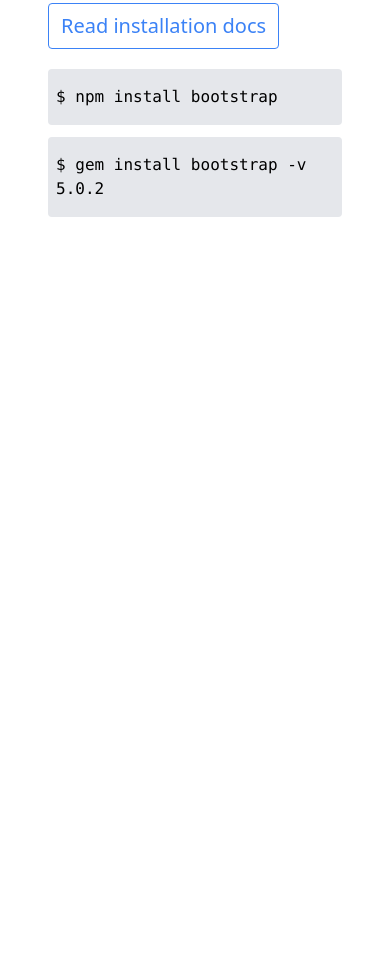
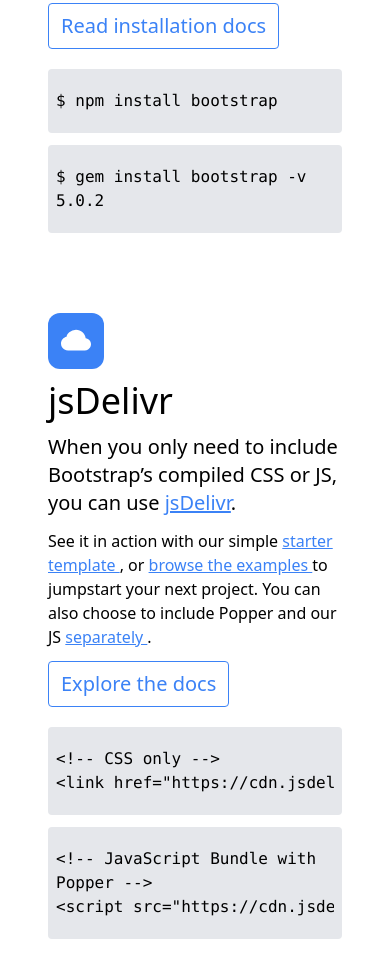
Before and after one commit to victormartinezj/tailwind-bootstrap, a website built with Vite: page index.html in a window 390 px wide. Shown: the part 1685-2662 px from the top of the page. Before the commit the page ends 1982 px from the top, so only its background shows below. Built offline with nearby package versions, Linux system fonts and the light colour scheme.

Commit message:
5.ix.mobile-jsDelivr

```diff
--- a/index.html
+++ b/index.html
@@ -518,17 +518,100 @@
                 px-3
                 rounded
                 text-xl
+                hover:bg-blue-500 hover:text-white
+                focus:ring-4 focus:ring-blue-500 focus:ring-opacity-30
               "
             >
               Read installation docs
             </button>
           </div>
           <div class="py-5">
-            <div class="bg-gray-200 py-4 px-2 font-mono rounded mb-3">
+            <div class="bg-gray-200 py-5 px-2 font-mono rounded mb-3">
               <p>$ npm install bootstrap</p>
             </div>
-            <div class="bg-gray-200 py-4 px-2 font-mono rounded mb-3">
+            <div class="bg-gray-200 py-5 px-2 font-mono rounded mb-3">
               <p>$ gem install bootstrap -v 5.0.2</p>
+            </div>
+          </div>
+        </section>
+        <section class="mb-12">
+          <div>
+            <div
+              class="
+                bg-blue-500
+                flex
+                inline-flex
+                w-14
+                h-14
+                justify-center
+                items-center
+                text-white
+                rounded-xl
+                mb-3
+              "
+            >
+              <svg
+                xmlns="http://www.w3.org/2000/svg"
+                width="30"
+                height="30"
+                fill="currentColor"
+                class="bi bi-cloud-fill"
+                viewBox="0 0 16 16"
+              >
+                <path
+                  d="M4.406 3.342A5.53 5.53 0 0 1 8 2c2.69 0 4.923 2 5.166 4.579C14.758 6.804 16 8.137 16 9.773 16 11.569 14.502 13 12.687 13H3.781C1.708 13 0 11.366 0 9.318c0-1.763 1.266-3.223 2.942-3.593.143-.863.698-1.723 1.464-2.383z"
+                />
+              </svg>
+            </div>
+            <h2 class="text-4xl mb-3">jsDelivr</h2>
+            <p class="text-xl mb-3">
+              When you only need to include Bootstrap’s compiled CSS or JS, you
+              can use
+              <span class="text-blue-500 underline"> jsDelivr</span>.
+            </p>
+            <p class="mb-3">
+              See it in action with our simple
+              <span class="text-blue-500 underline"> starter template </span>
+              , or
+              <span class="text-blue-500 underline"> browse the examples </span>
+              to jumpstart your next project. You can also choose to include
+              Popper and our JS
+              <span class="text-blue-500 underline"> separately </span>.
+            </p>
+            <button
+              class="
+                border border-blue-500
+                text-blue-500
+                py-2
+                px-3
+                rounded
+                text-xl
+                hover:bg-blue-500 hover:text-white
+                focus:ring-4 focus:ring-blue-500 focus:ring-opacity-30
+              "
+            >
+              Explore the docs
+            </button>
+          </div>
+          <div class="py-5">
+            <div class="bg-gray-200 py-5 px-2 font-mono rounded mb-3">
+              <p>&lt;!-- CSS only --&gt;</p>
+              <p class="overflow-auto whitespace-nowrap">
+                &lt;link
+                href=&quot;https://cdn.jsdelivr.net/npm/bootstrap@5.0.2/dist/css/bootstrap.min.css&quot;
+                rel=&quot;stylesheet&quot;
+                integrity=&quot;sha384-EVSTQN3/azprG1Anm3QDgpJLIm9Nao0Yz1ztcQTwFspd3yD65VohhpuuCOmLASjC&quot;
+                crossorigin=&quot;anonymous&quot;&gt;
+              </p>
+            </div>
+            <div class="bg-gray-200 py-5 px-2 font-mono rounded mb-3">
+              <p>&lt;!-- JavaScript Bundle with Popper --&gt;</p>
+              <p class="overflow-auto whitespace-nowrap">
+                &lt;script
+                src=&quot;https://cdn.jsdelivr.net/npm/bootstrap@5.0.2/dist/js/bootstrap.bundle.min.js&quot;
+                integrity=&quot;sha384-MrcW6ZMFYlzcLA8Nl+NtUVF0sA7MsXsP1UyJoMp4YLEuNSfAP+JcXn/tWtIaxVXM&quot;
+                crossorigin=&quot;anonymous&quot;&gt;&lt;/script&gt;
+              </p>
             </div>
           </div>
         </section>
```
